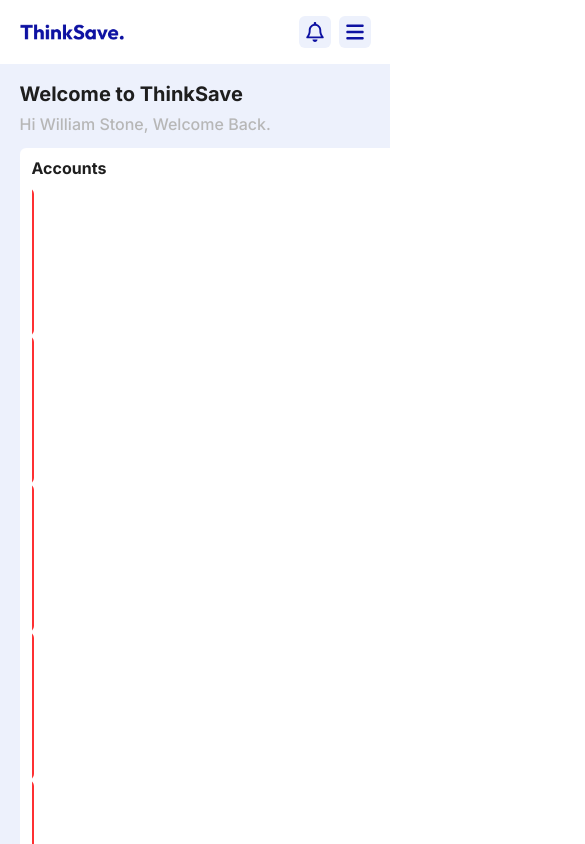
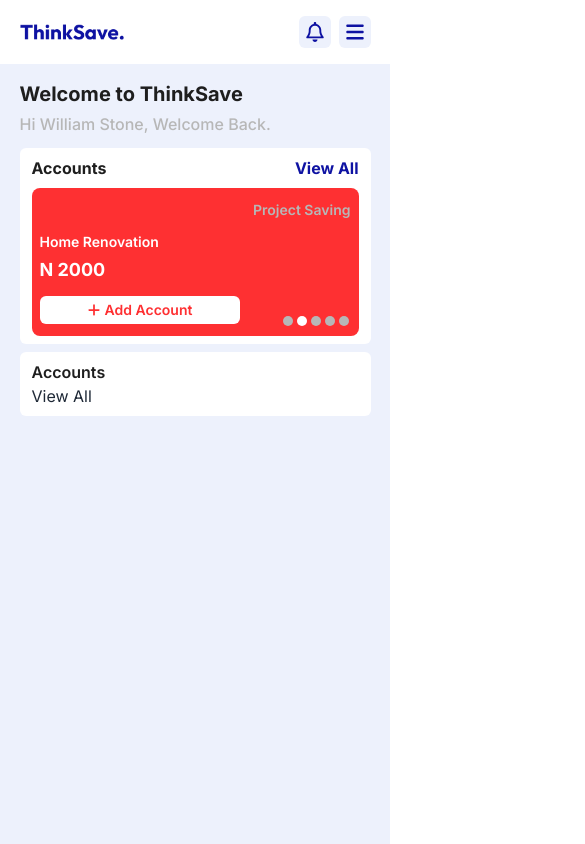
Before and after one commit to Nwachukwu-Uzor/think-save, a Next.js app: page /dashboard in a window 390 px wide. Shown: the top 844 px of the page, 585 px wide, since content can reach past the window. Built offline with nearby package versions, Linux system fonts and the light colour scheme.

Commit message:
fix responsive issue on slider in mobile view

```diff
--- a/app/(main)/dashboard/page.tsx
+++ b/app/(main)/dashboard/page.tsx
@@ -13,8 +13,8 @@
         <p className="text-fade my-1 font-medium">
           Hi William Stone, Welcome Back.
         </p>
-        <section className="my-3 lg:my-8 grid lg:grid-cols-5 gap-2 lg:gap-12 w">
-          <article className="col-span-1 lg:col-span-3">
+        <section className="my-3 lg:my-8 grid lg:grid-cols-5 gap-2 lg:gap-12 overflow-hidden">
+          <article className=" lg:col-span-3 overflow-hidden">
             <Card>
               <div className="flex justify-between items-center">
                 <h2 className="text-black text-base lg:text-xl font-bold">
@@ -24,7 +24,7 @@
                   View All
                 </button>
               </div>
-              <div className="mt-2 lg:mt-3">
+              <div className="mt-2 lg:mt-3 w-full overflow-hidden">
                 <AccountsSlider />
               </div>
             </Card>
--- a/app/layout.tsx
+++ b/app/layout.tsx
@@ -1,25 +1,22 @@
-import type { Metadata } from 'next'
-import { Inter } from 'next/font/google'
-import './globals.css'
+import type { Metadata } from "next";
+import { Inter } from "next/font/google";
+import "./globals.css";
 
-import "slick-carousel/slick/slick.css";
-import "slick-carousel/slick/slick-theme.css";
-
-const inter = Inter({ subsets: ['latin'] })
+const inter = Inter({ subsets: ["latin"] });
 
 export const metadata: Metadata = {
-  title: 'Create Next App',
-  description: 'Generated by create next app',
-}
+  title: "Create Next App",
+  description: "Generated by create next app",
+};
 
 export default function RootLayout({
   children,
 }: {
-  children: React.ReactNode
+  children: React.ReactNode;
 }) {
   return (
     <html lang="en">
       <body className={inter.className}>{children}</body>
     </html>
-  )
+  );
 }
--- a/components/dashboard/account-slider.tsx
+++ b/components/dashboard/account-slider.tsx
@@ -18,7 +18,7 @@
 }) => {
   return (
     <div
-      className="text-white bg-main-red rounded-md px-2 lg:px-3 py-3 lg:py-6"
+      className="text-white bg-main-red rounded-lg overflow-hidden w-full px-2 lg:px-3 py-3 lg:py-6"
       {...rest}
     >
       <p className="text-sm lg:text-base text-fade font-semibold text-right">
--- a/components/dashboard/accounts-slider.tsx
+++ b/components/dashboard/accounts-slider.tsx
@@ -2,7 +2,6 @@
 import React from "react";
 import { AccountSlider } from "./";
 import { Carousel, CarouselItem } from "../shared";
-import Slider from "react-slick";
 
 export const AccountsSlider = () => {
   const savingsArray = [
@@ -28,21 +27,15 @@
     { id: 5, type: "Target Saving", title: "Emergency Fund", amount: 1500 },
   ];
 
-  const settings = {
-    dots: true,
-    infinite: true,
-    speed: 500,
-    slidesToShow: 1,
-    slidesToScroll: 1,
-  };
-
   return (
-    <div>
-      <Slider {...settings}>
+    <div className="relative">
+      <Carousel speed={5000}>
         {savingsArray.map((item) => (
-          <AccountSlider {...item} key={item.id} />
+          <CarouselItem key={item.id}>
+            <AccountSlider {...item} />
+          </CarouselItem>
         ))}
-      </Slider>
+      </Carousel>
     </div>
   );
 };
--- a/components/shared/carousel.tsx
+++ b/components/shared/carousel.tsx
@@ -43,10 +43,7 @@
     };
   });
 
-  const handlers = useSwipeable({
-    onSwipedLeft: () => updateIndex(activeIndex + 1),
-    onSwipedRight: () => updateIndex(activeIndex - 1),
-  });
+  const handlers = useSwipeable({});
 
   return (
     <div
@@ -63,7 +60,7 @@
           return React.cloneElement(child, { width: "100%" });
         })}
       </div>
-      {/* <div className="indicators">
+      <div className="indicators">
         {React.Children.map(children, (_child, index) => {
           return (
             <>
@@ -78,7 +75,7 @@
             </>
           );
         })}
-      </div> */}
+      </div>
     </div>
   );
 };
--- a/package.json
+++ b/package.json
@@ -13,16 +13,13 @@
     "react": "^18",
     "react-dom": "^18",
     "react-icons": "^5.0.1",
-    "react-slick": "^0.29.0",
-    "react-swipeable": "^7.0.1",
-    "slick-carousel": "^1.8.1"
+    "react-swipeable": "^7.0.1"
   },
   "devDependencies": {
     "@tailwindcss/forms": "^0.5.7",
     "@types/node": "^20",
     "@types/react": "^18",
     "@types/react-dom": "^18",
-    "@types/react-slick": "^0.23.13",
     "autoprefixer": "^10.0.1",
     "daisyui": "^4.6.0",
     "eslint": "^8",
```
Also changed, not shown: 1 other file (tests, documents, lock files or other folders).
